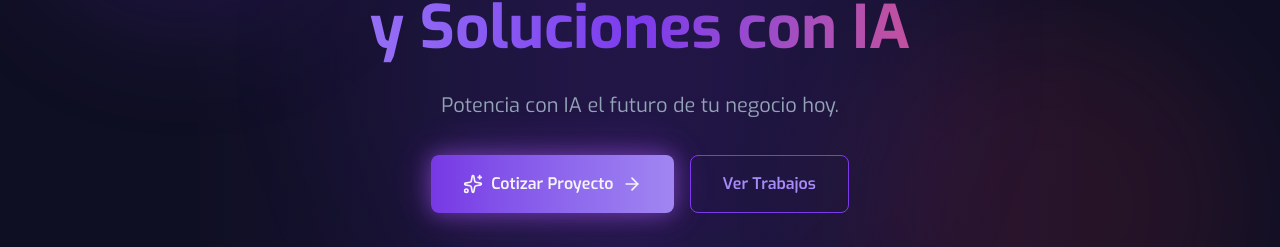
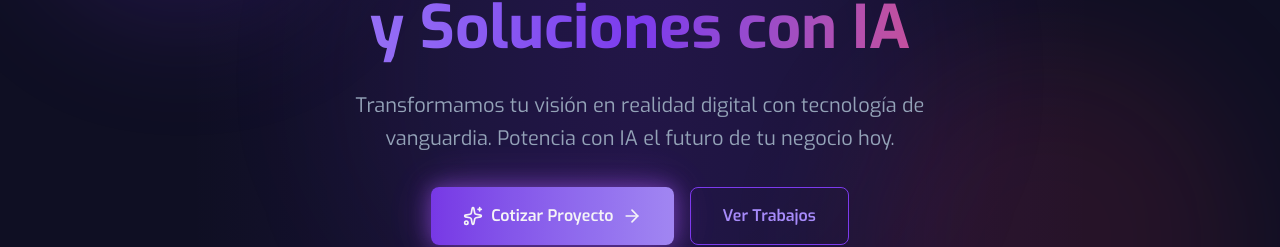
Before and after one commit to kcumen/kcumen-web-2026, a Next.js app: page / in a window 1280 px wide. Shown: the part 357-604 px from the top of the page. Built offline with nearby package versions, Linux system fonts and the light colour scheme; no server answers.

Commit message:
feat: add hero subheadline text

```diff
--- a/src/components/Hero.tsx
+++ b/src/components/Hero.tsx
@@ -39,6 +39,7 @@ export default function Hero() {
 
           {/* Subheadline */}
           <p className="text-lg md:text-xl text-[#94A3B8] mb-8 max-w-2xl mx-auto leading-relaxed">
+            Transformamos tu visión en realidad digital con tecnología de vanguardia.
             Potencia con IA el futuro de tu negocio hoy.
           </p>
 
```
